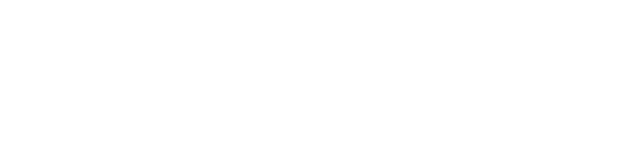
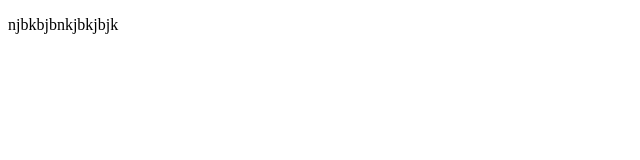
Before and after one commit to muakone/zuri-js-intro, a plain HTML site: page index.html in a window 1280 px wide. Shown: the whole page, without its empty margins (0-640 px from the left). Drawn offline with Linux system fonts and the light colour scheme.

Commit message:
added text

```diff
--- a/index.html
+++ b/index.html
@@ -8,6 +8,7 @@
 </head>
 <body>
     <script src="./script.js"></script>
+    <p>njbkbjbnkjbkjbjk</p>
 
 </body>
 </html>
```
